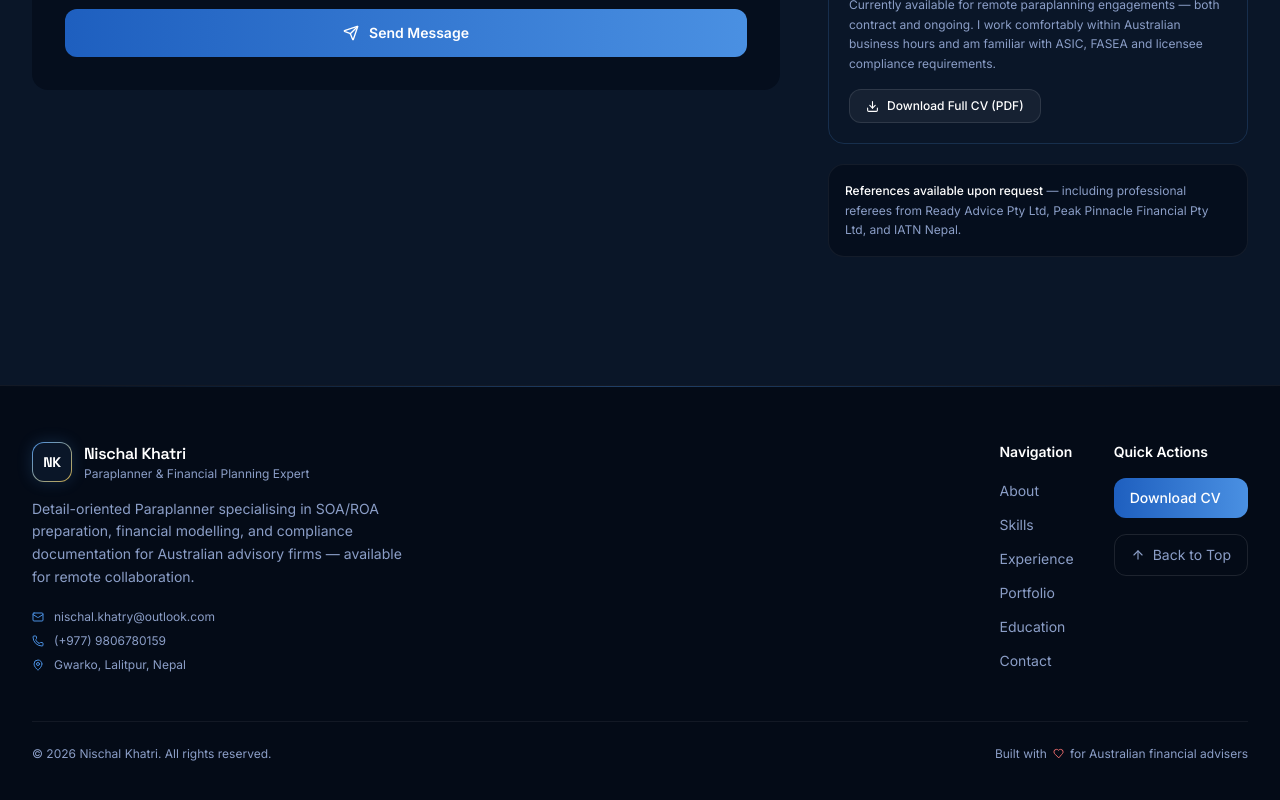
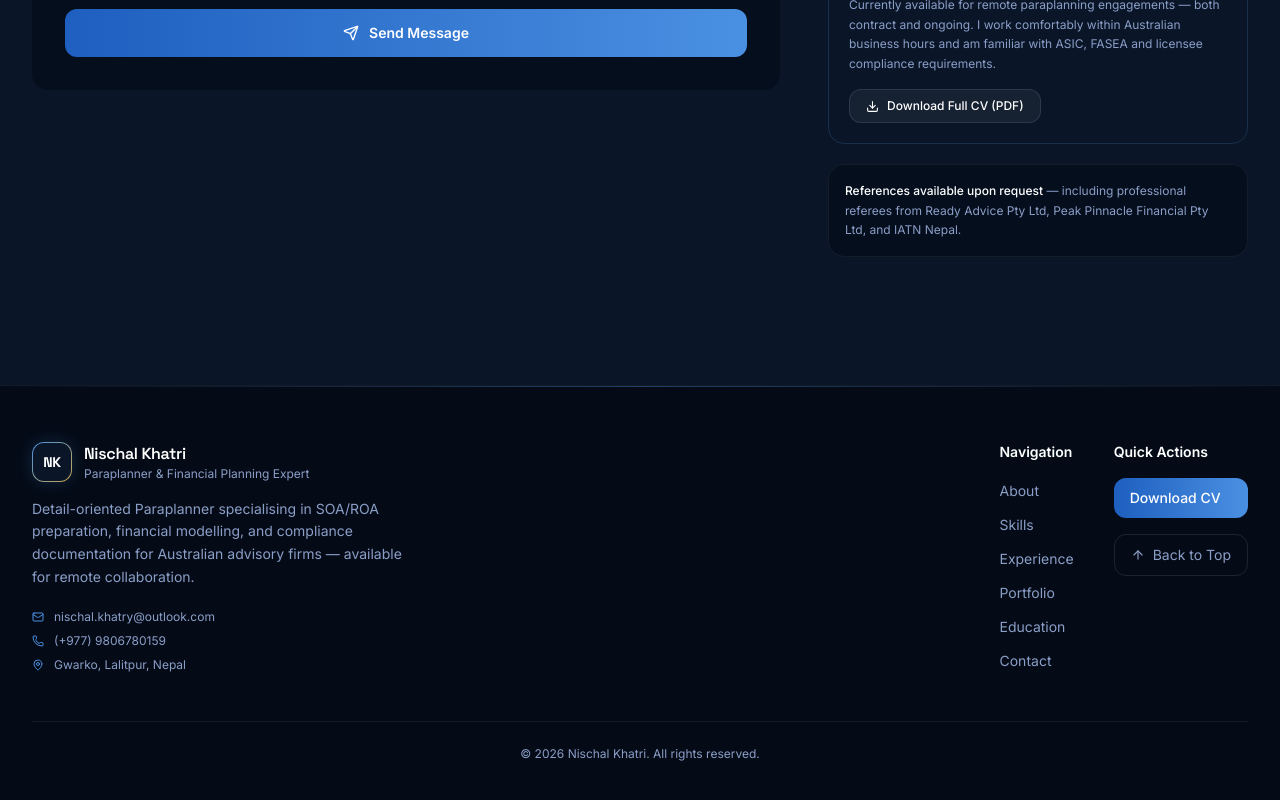
Before and after one commit to wwwebjoel/nischal, a Next.js app: page / in a window 1280 px wide. Shown: the part 10431-11231 px from the top of the page. Built offline with nearby package versions, Linux system fonts and the light colour scheme.

Commit message:
Remove 'Built with heart' line from footer

```diff
--- a/components/sections/Footer.tsx
+++ b/components/sections/Footer.tsx
@@ -1,7 +1,7 @@
 "use client";
 
 import { motion } from "framer-motion";
-import { Mail, Phone, MapPin, ArrowUp, Heart } from "lucide-react";
+import { Mail, Phone, MapPin, ArrowUp } from "lucide-react";
 
 const navLinks = [
   { href: "#about", label: "About" },
@@ -137,15 +137,8 @@ export default function Footer() {
         </div>
 
         {/* Bottom bar */}
-        <div className="mt-12 pt-6 border-t border-white/[0.06] flex flex-col sm:flex-row items-center justify-between gap-3 text-xs text-[#8B9EC7]">
-          <p>
-            © {new Date().getFullYear()} Nischal Khatri. All rights reserved.
-          </p>
-          <p className="flex items-center gap-1.5">
-            Built with
-            <Heart size={11} className="text-red-400" />
-            for Australian financial advisers
-          </p>
+        <div className="mt-12 pt-6 border-t border-white/[0.06] flex items-center justify-center text-xs text-[#8B9EC7]">
+          <p>© {new Date().getFullYear()} Nischal Khatri. All rights reserved.</p>
         </div>
       </div>
     </footer>
```
